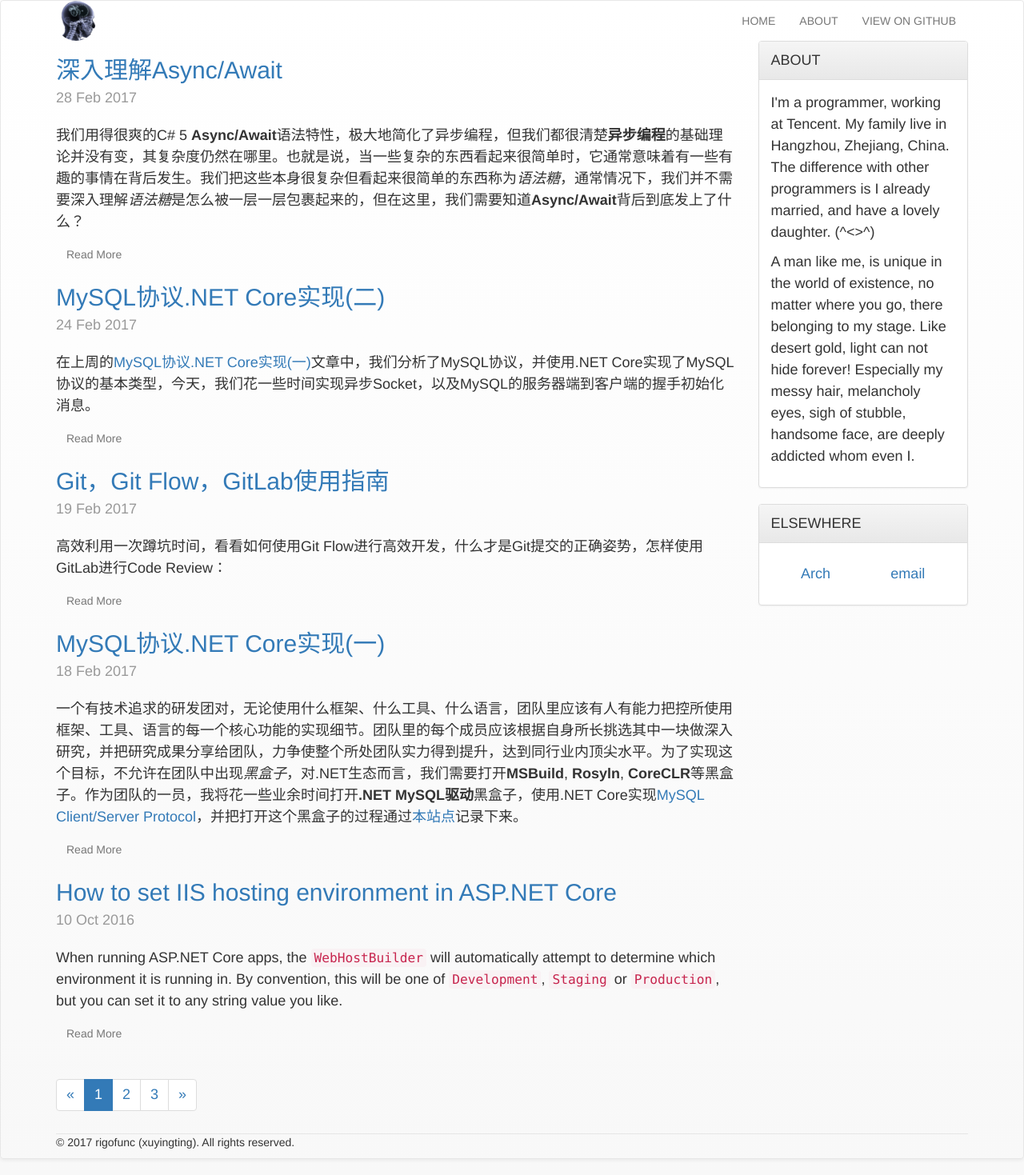
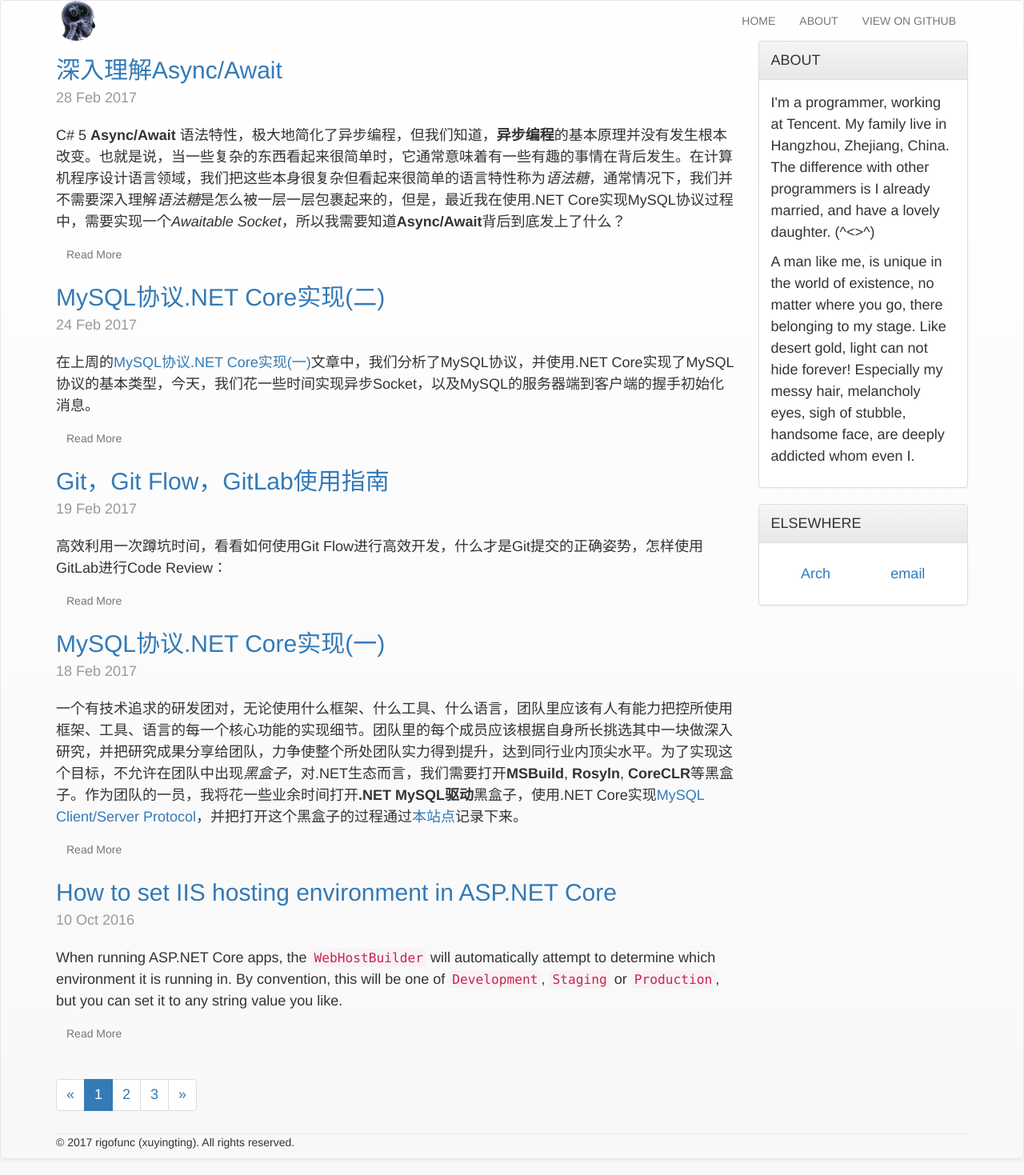
Before and after one commit to rigofunc/xyting.github.io, a Jekyll site: the page built from index.html, in a window 1280 px wide. Shown: the whole page at 80% size. Built offline with Jekyll 4.4.1, drawn with Linux system fonts in a browser that asks for light colours; the list of posts is cut into pages by our own code; some of the changed lines change nothing that is shown.

Commit message:
feat: update post

````diff
--- a/_posts/2017-02-24-.NET-Core-MySQL-Protocol-2.md
+++ b/_posts/2017-02-24-.NET-Core-MySQL-Protocol-2.md
@@ -7,9 +7,7 @@
 
 # 基础知识
 
-## 深入理解Async/Await
-
-为了弄清楚Async/Await背后到底发上了什么，我专门写了一片文章，[深入理解Async/Await](http://www.xyting.org/2017/02/28/understand-async-await-in-depth.html)
+我们需要实现一个**Awaitable Socket**，因此需要弄清楚 **Async/Await** 语法糖，搞清楚C#编译到底在背后帮我们做了什么，为此我专门写了一片文章，[深入理解Async/Await](http://www.xyting.org/2017/02/28/understand-async-await-in-depth.html)
 
 
 
--- a/_posts/2017-02-28-understand-async-await-in-depth.md
+++ b/_posts/2017-02-28-understand-async-await-in-depth.md
@@ -3,20 +3,18 @@
 title: 深入理解Async/Await
 ---
 
-我们用得很爽的C# 5 **Async/Await**语法特性，极大地简化了异步编程，但我们都很清楚**异步编程**的基础理论并没有变，其复杂度仍然在哪里。也就是说，当一些复杂的东西看起来很简单时，它通常意味着有一些有趣的事情在背后发生。我们把这些本身很复杂但看起来很简单的东西称为*语法糖*，通常情况下，我们并不需要深入理解*语法糖*是怎么被一层一层包裹起来的，但在这里，我们需要知道**Async/Await**背后到底发上了什么？
+C# 5 **Async/Await** 语法特性，极大地简化了异步编程，但我们知道，**异步编程**的基本原理并没有发生根本改变。也就是说，当一些复杂的东西看起来很简单时，它通常意味着有一些有趣的事情在背后发生。在计算机程序设计语言领域，我们把这些本身很复杂但看起来很简单的语言特性称为*语法糖*，通常情况下，我们并不需要深入理解*语法糖*是怎么被一层一层包裹起来的，但是，最近我在使用.NET Core实现MySQL协议过程中，需要实现一个*Awaitable Socket*，所以我需要知道**Async/Await**背后到底发上了什么？
 
-## 三种返回类型， 三种Builder
+## 编译器重写
 
-为了弄清楚**Async/Await**背后到底发上了什么，我们写一个非常简单的控制台应用程序：
+我们通过写一个非常简单的控制台应用程序，一层一层地剥开C#编译器实现的 **Async/Await** 语法糖。
 
 ```csharp
 namespace AsyncAwaitInDepth
 {
     class Program
     {
-        static void Main(string[] args)
-        {
-        }
+        static void Main(string[] args){ }
 
         static async int Method()
         {
@@ -26,51 +24,39 @@
 }
 ```
 
-编译上面的代码，看看C#编译器告诉我们什么：
-
-`CS1983	The return type of an async method must be void, Task or Task<T>`
-
-编译器告诉我们，异步方法仅限于三个不同的返回类型︰
+编译上面的C#代码，会出现`CS1983 The return type of an async method must be void, Task or Task<T>`错误，即编译器告诉我们，异步方法仅限于三个不同的返回类型︰
 
 - void
 - Task
 - Task<T>
 
-再修改一下代码，让编译器编译通过，然后使用ILSpy或者Reflector看看编译器都干了什么：
+再修改一下代码，让编译器编译通过：
 
 ```csharp
 namespace AsyncAwaitInDepth
 {
     class Program
     {
-        static void Main(string[] args)
-        {
-        }
+        static void Main(string[] args) { }
 
         static async void VoidAsync()
         {
             Console.WriteLine("before awaiting.");
-
             await Task.Delay(5);
-
             Console.WriteLine("after awaiting.");
         }
 
         static async Task TaskAsync()
         {
             Console.WriteLine("before awaiting.");
-
             await Task.Delay(5);
-
             Console.WriteLine("after awaiting.");
         }
 
         static async Task<int> GenericTaskAsync()
         {
             Console.WriteLine("before awaiting.");
-
             await Task.Delay(5);
-
             Console.WriteLine("after awaiting.");
 
             return 1;
@@ -79,7 +65,7 @@
 }
 ```
 
-被编译器重写之后的代码：
+使用ILSpy或者Reflector看看编译器干了什么：
 
 ```csharp
 [AsyncStateMachine(typeof(<VoidAsync>d__1)), DebuggerStepThrough]
@@ -111,69 +97,16 @@
     stateMachine.<>t__builder.Start<<GenericTaskAsync>d__3>(ref stateMachine);
     return stateMachine.<>t__builder.Task;
 }
-```
 
-从被重写之后的代码可以看出，C#编译器在编译这些异步方法时，还需要三个Builder：
-
-- AsyncVoidMethodBuilder
-- AsyncTaskMethodBuilder
-- AsyncTaskMethodBuilder<T>
-
-撇开这三个Builder的内部实现，从接口角度讲，他们长得很像，我们看看`AsyncTaskMethodBuilder<T>`：
-
-```csharp
-public struct AsyncTaskMethodBuilder<T>
-{
-    public static AsyncTaskMethodBuilder<T> Create()
-    {
-        return new AsyncTaskMethodBuilder<T>();
-    }
-
-    public void AwaitOnCompleted<TAwaiter, TStateMachine>(ref TAwaiter awaiter, ref TStateMachine stateMachine)
-        where TAwaiter : INotifyCompletion
-        where TStateMachine : IAsyncStateMachine
-    {
-    }
-
-    public void AwaitUnsafeOnCompleted<TAwaiter, TStateMachine>(ref TAwaiter awaiter, ref TStateMachine stateMachine)
-        where TAwaiter : ICriticalNotifyCompletion
-        where TStateMachine : IAsyncStateMachine
-    {
-    }
-
-    public void SetStateMachine(IAsyncStateMachine stateMachine) { }
-
-    public void Start<TStateMachine>(ref TStateMachine stateMachine)
-        where TStateMachine : IAsyncStateMachine
-    {
-    }
-
-    public void SetException(Exception e) { }
-    public void SetResult(T result) { }
-    public Task<T> Task { get; }
-}
-```
-
-## 动态生成状态机
-
-上面的代码，C#编译器在编译的时候会进行重写，把代码转换成实现`IAsyncStateMachine`接口的状态机：
-
-```csharp
-public interface IAsyncStateMachine
-{
-    void MoveNext();
-    void SetStateMachine(IAsyncStateMachine stateMachine);
-}
+// 省略掉两个状态机
 
 [CompilerGenerated]
 private sealed class <GenericTaskAsync>d__3 : IAsyncStateMachine
 {
-    // Fields
     public int <>1__state;
     public AsyncTaskMethodBuilder<int> <>t__builder;
     private TaskAwaiter <>u__1;
 
-    // Methods
     private void MoveNext()
     {
         int num2;
@@ -222,11 +155,65 @@
 }
 ```
 
-C#编译器把原方法内部替换成Builder和StateMachine, 被替换的内容移到状态机的`void MoveNext()`方法内部，通过Builder的`public void Start<TStateMachine>(ref TStateMachine stateMachine)`方法内部调用StateMachine的`void MoveNext()`方法。
+上面的代码可以发现，**aynce/await** 代码被C#编译器重写了，编译器通过使用三个Builder和动态生成的*StateMachine*替换掉了我们的代码，而把我们的代码*整理*到StateMachine的`MoveNext()`方法内部，三个Builder是：
+
+- AsyncVoidMethodBuilder
+- AsyncTaskMethodBuilder
+- AsyncTaskMethodBuilder<T>
+
+撇开这三个Builder的内部实现，从接口角度看，他们长得很像，我们只看看`AsyncTaskMethodBuilder<T>`接口：
+
+```csharp
+public struct AsyncTaskMethodBuilder<T>
+{
+    public static AsyncTaskMethodBuilder<T> Create()
+    {
+        return new AsyncTaskMethodBuilder<T>();
+    }
+
+    public void AwaitOnCompleted<TAwaiter, TStateMachine>(ref TAwaiter awaiter, ref TStateMachine stateMachine)
+        where TAwaiter : INotifyCompletion
+        where TStateMachine : IAsyncStateMachine
+    {
+    }
+
+    public void AwaitUnsafeOnCompleted<TAwaiter, TStateMachine>(ref TAwaiter awaiter, ref TStateMachine stateMachine)
+        where TAwaiter : ICriticalNotifyCompletion
+        where TStateMachine : IAsyncStateMachine
+    {
+    }
+
+    public void SetStateMachine(IAsyncStateMachine stateMachine) { }
+
+    public void Start<TStateMachine>(ref TStateMachine stateMachine)
+        where TStateMachine : IAsyncStateMachine
+    {
+        // ...
+        stateMachine.MoveNext();
+        // ...
+    }
+
+    public void SetException(Exception e) { }
+    public void SetResult(T result) { }
+    public Task<T> Task { get; }
+}
+```
+
+C#编译器动态生成的**StateMachine**实现了`IAsyncStateMachine`接口：
+
+```csharp
+public interface IAsyncStateMachine
+{
+    void MoveNext();
+    void SetStateMachine(IAsyncStateMachine stateMachine);
+}
+```
+
+我们自己代码中的`await Task.Delay(5);`表达式，在StateMachine的`MoveNext()`方法内部被替换成`awaiter = Task.Delay(5).GetAwaiter();`，然后通过`IsCompleted`属性判断是否需要启动一个新的线程去执行，最后通过`awaiter.GetResult();`获取结果，或者是给Builder设置异常`builder.SetException(exception);`
 
 ## Awaitables and Awaiters
 
-在.NET中，我们知道***table**和***ter**是一个一对的概念，比如`IEnumerable<T>`和`IEnumerator<T>`，上面的代码，我们发现**Tasks**是可以被**awaited**的，因为他是*awaitable*的，我们可以通过`Task<TResult>`的`GetAwaiter()`得到：
+在.NET中，我们知道**Xtable**和**Xter**是一个一对的概念，比如`IEnumerable<T>`和`IEnumerator<T>`，上面的代码，我们发现`Task，Task<TResult>`是可以被**awaited**的，他们是*awaitable*，可以通过其`GetAwaiter()`方法得到**awaiter**:
 
 ```csharp
 public struct TaskAwaiter<TResult>
@@ -244,7 +231,6 @@
 {
     void OnCompleted(Action continuation);
 }
-
 public interface ICriticalNotifyCompletion : INotifyCompletion
 {
     [SecurityCritical]
@@ -252,14 +238,13 @@
 }
 ```
 
-## 实现自己的**awaitable**和**awaiter**对象
+## 自定义**awaitable**和**awaiter**对象
 
-我们费了那么大的劲，终于弄清楚了sync/Await背后到底发上了什么，我们做到了知其然知其所以然，因此，我们可以实现自己的**awaitable**和**awaiter**对象：
+我们费了那么大的劲，终于弄清楚了 **Async/Await** 背后到底发上了什么，做到了知其然知其所以然，因此，我们可以实现自己的**awaitable**和**awaiter**对象：
 
 ```csharp
 namespace AsyncAwaitInDepth
 {
-
     public class Awaitable<T>
     {
         public Awaiter<T> GetAwaiter()
@@ -267,7 +252,6 @@
             return new Awaiter<T>();
         }
     }
-
     public class Awaiter<T> : INotifyCompletion
     {
         public void OnCompleted(Action continuation)
@@ -282,7 +266,6 @@
             return default(T);
         }
     }
-
 
     class Program
     {
````
